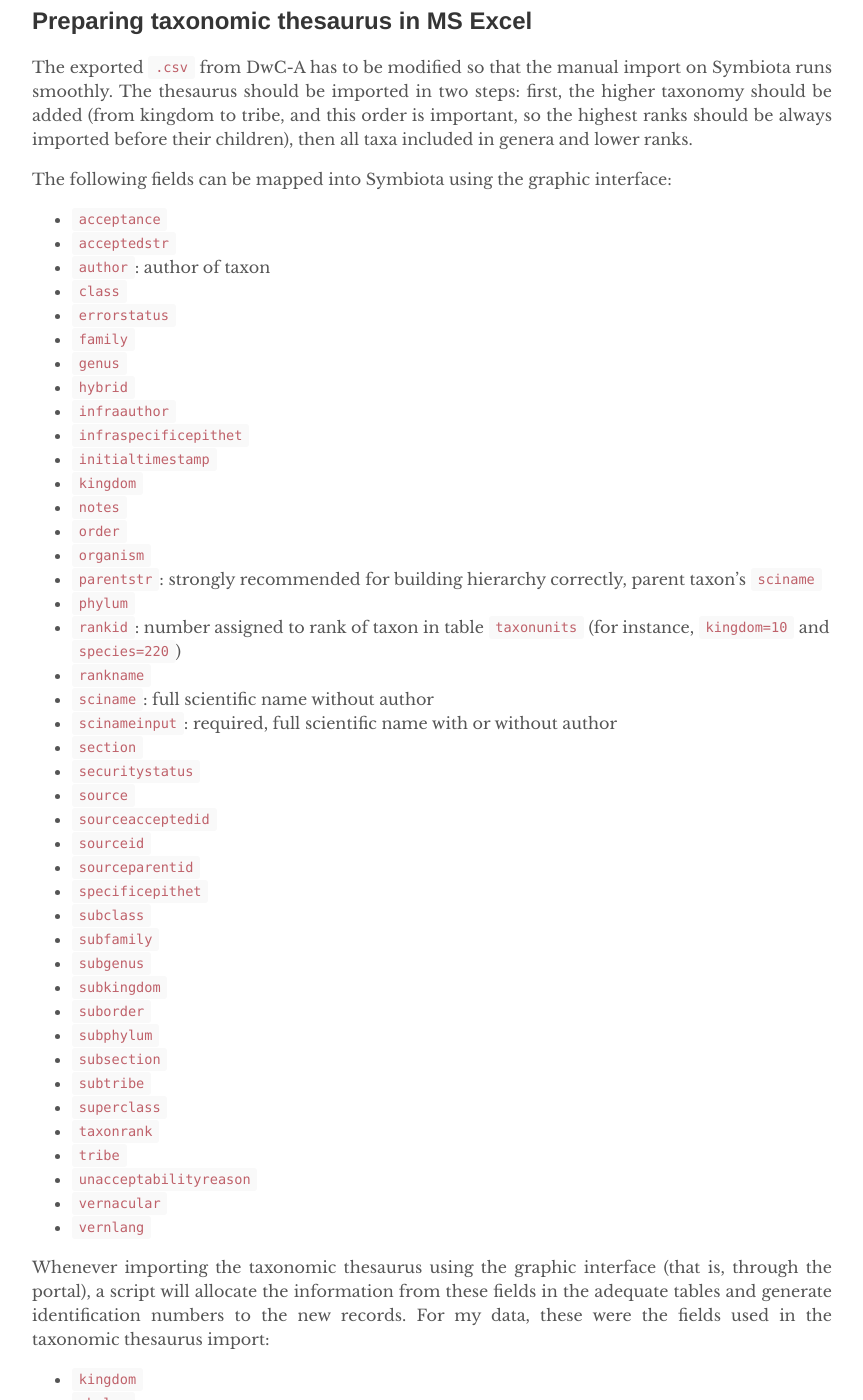
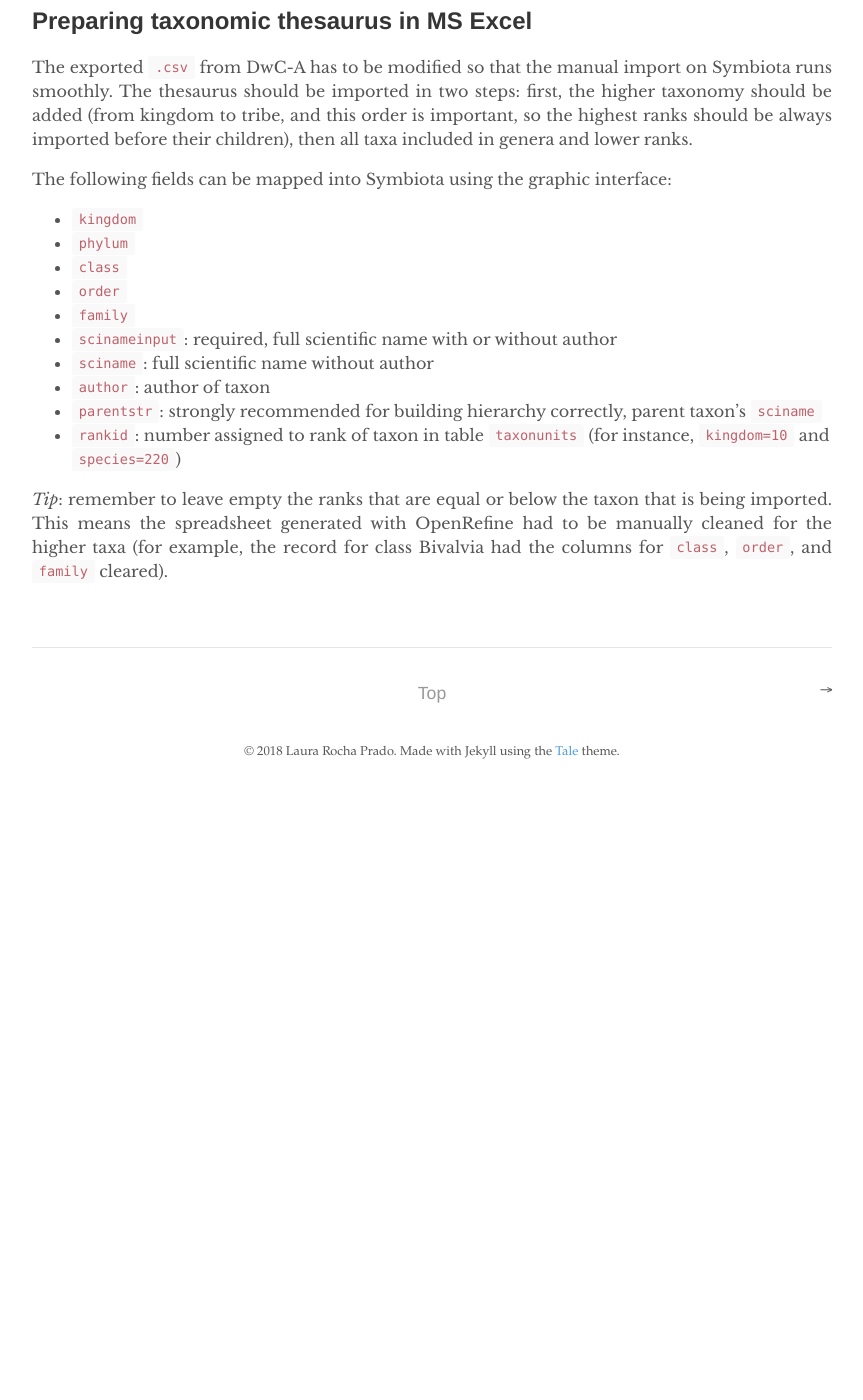
Before and after one commit to arbolitoloco/uw2020, a Jekyll site: the page built from _posts/2018-08-10-importing-data-great-lakes-mollusca.md, in a window 1280 px wide and 1400 px high, scrolled down 1112 px. Shown: the whole window, without its empty margins (208-1071 px from the left). Built offline with Jekyll 4.4.1, drawn with Linux system fonts in a browser that asks for light colours; after the commit the page ends 1907 px from its top, so only the background shows below that; some of the changed text lies outside the part shown.

Commit message:
data import draft

```diff
--- a/_posts/2018-08-10-importing-data-great-lakes-mollusca.md
+++ b/_posts/2018-08-10-importing-data-great-lakes-mollusca.md
@@ -27,62 +27,15 @@ The exported `.csv` from DwC-A has to be modified so that the manual import on S
 
 The following fields can be mapped into Symbiota using the graphic interface:
 
-- `acceptance`
-- `acceptedstr`
-- `author`: author of taxon
-- `class`
-- `errorstatus`
-- `family`
-- `genus`
-- `hybrid`
-- `infraauthor`
-- `infraspecificepithet`
-- `initialtimestamp`
-- `kingdom`
-- `notes`
-- `order`
-- `organism`
-- `parentstr`: strongly recommended for building hierarchy correctly, parent taxon's `sciname`
-- `phylum`
-- `rankid`: number assigned to rank of taxon in table `taxonunits` (for instance, `kingdom=10` and `species=220`)
-- `rankname`
-- `sciname`: full scientific name without author
-- `scinameinput`: required, full scientific name with or without author
-- `section`
-- `securitystatus`
-- `source`
-- `sourceacceptedid`
-- `sourceid`
-- `sourceparentid`
-- `specificepithet`
-- `subclass`
-- `subfamily`
-- `subgenus`
-- `subkingdom`
-- `suborder`
-- `subphylum`
-- `subsection`
-- `subtribe`
-- `superclass`
-- `taxonrank`
-- `tribe`
-- `unacceptabilityreason`
-- `vernacular`
-- `vernlang`
-
-Whenever importing the taxonomic thesaurus using the graphic interface (that is, through the portal), a script will allocate the information from these fields in the adequate tables and generate identification numbers to the new records.
-For my data, these were the fields used in the taxonomic thesaurus import:
-
 - `kingdom`
 - `phylum`
 - `class`
 - `order`
 - `family`
-- `genus`
 - `scinameinput`: required, full scientific name with or without author
 - `sciname`: full scientific name without author
 - `author`: author of taxon
 - `parentstr`: strongly recommended for building hierarchy correctly, parent taxon's `sciname`
 - `rankid`: number assigned to rank of taxon in table `taxonunits` (for instance, `kingdom=10` and `species=220`)
 
-*Tip*: Symbiota has a built-in feature for troubleshooting the occasional errors. After uploading the spreadsheet and mapping the fields for the import, a report is going to be generated, showing the number of taxa and their status (uploaded, already in thesaurus, new, etc.). It is possible to verify if the taxa are being correctly uploaded by verifying the "processed" data, by downloading the `.csv` taxa file generated. Just click the link "Download CSV Taxa File", review the information in it.
+*Tip*: remember to leave empty the ranks that are equal or below the taxon that is being imported. This means the spreadsheet generated with OpenRefine had to be manually cleaned for the higher taxa (for example, the record for class Bivalvia had the columns for `class`, `order`, and `family` cleared).
```
